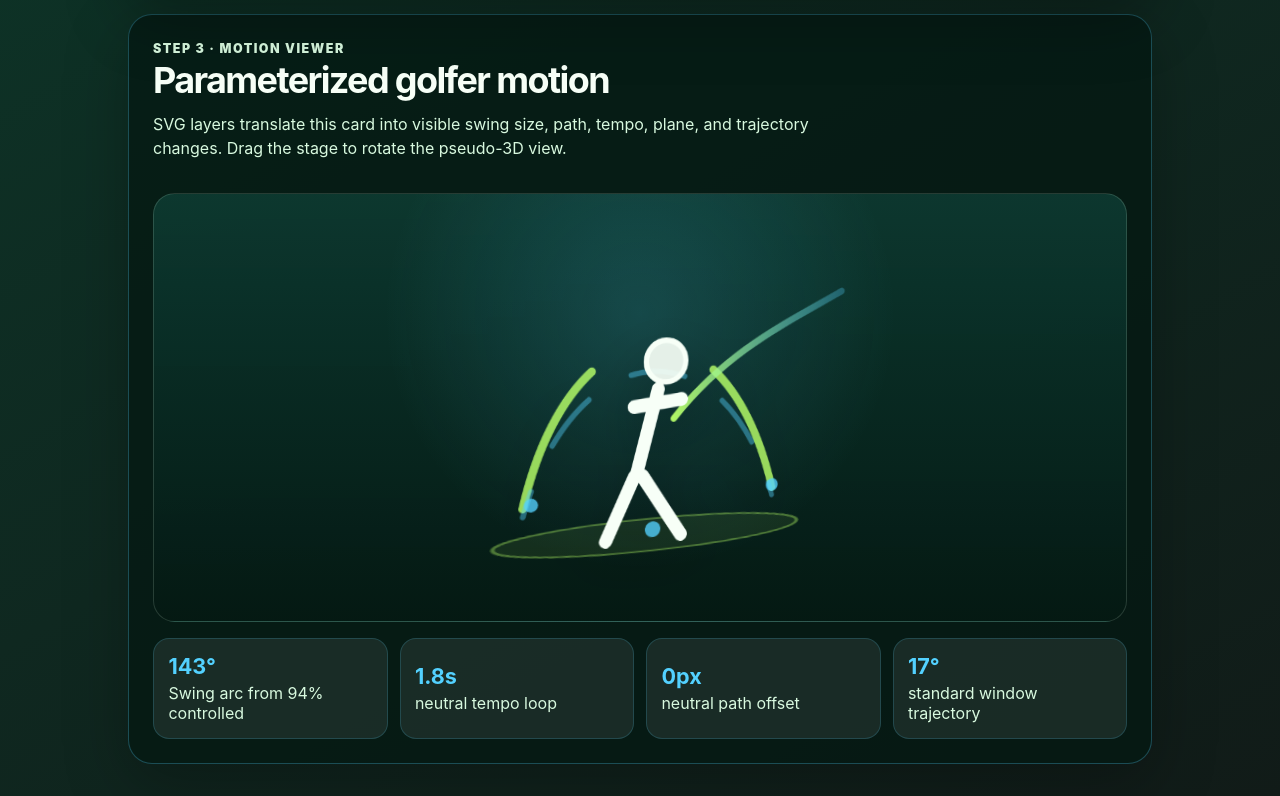
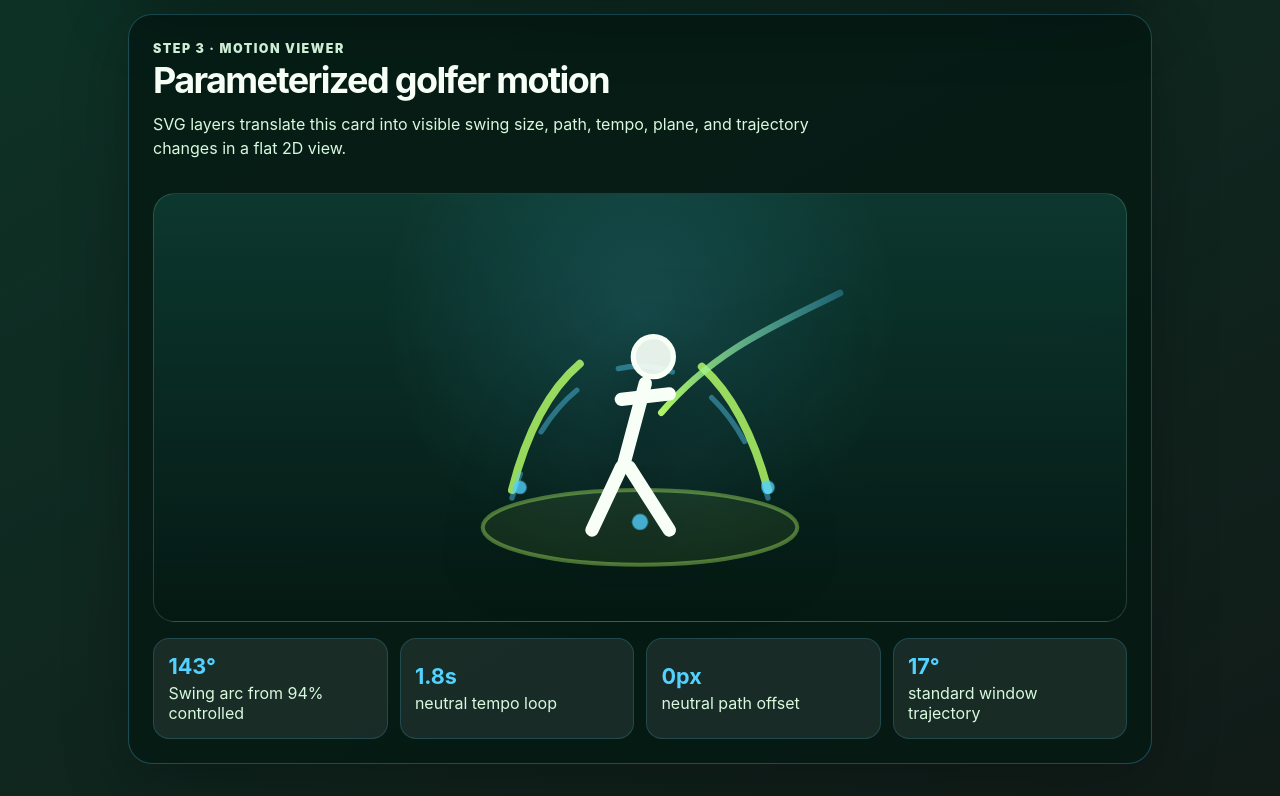
Before and after one commit to ys-laube/goodgolfform, a React (Vite) app: page / in a window 1280 px wide. Shown: the part 2676-3472 px from the top of the page. Built offline with nearby package versions, Linux system fonts and the light colour scheme.

Commit message:
omx(team): auto-checkpoint worker-2 [5]

```diff
--- a/src/components/SwingMotionViewer.tsx
+++ b/src/components/SwingMotionViewer.tsx
@@ -1,4 +1,4 @@
-import { useEffect, useMemo, useState, type CSSProperties, type PointerEvent } from 'react';
+import { useEffect, useMemo, useState, type CSSProperties } from 'react';
 import { currentMatchMedia } from '../browserEnvironment';
 import type { MotionParameters, SwingRecommendation } from '../domain/swingLabModels';
 
@@ -8,21 +8,6 @@ type SwingMotionViewerProps = {
   readonly forceReducedMotion?: boolean;
 };
 
-type Rotation = {
-  readonly x: number;
-  readonly y: number;
-};
-
-type DragState = {
-  readonly pointerId: number;
-  readonly startX: number;
-  readonly startY: number;
-  readonly origin: Rotation;
-};
-
-function clamp(value: number, min: number, max: number): number {
-  return Math.min(max, Math.max(min, value));
-}
 
 function formatValue(value: string): string {
   return value.replaceAll('-', ' ');
@@ -57,9 +42,6 @@ function usePrefersReducedMotion(forceReducedMotion = false): boolean {
 
 export function SwingMotionViewer({ parameters, recommendation, forceReducedMotion = false }: SwingMotionViewerProps) {
   const prefersReducedMotion = usePrefersReducedMotion(forceReducedMotion);
-  const [rotation, setRotation] = useState<Rotation>({ x: -10, y: 18 });
-  const [dragState, setDragState] = useState<DragState | null>(null);
-
   const visualState = useMemo(() => {
     const amplitude = parameters.arcDegrees / 2;
     const backswingRotation = -amplitude;
@@ -77,8 +59,6 @@ export function SwingMotionViewer({ parameters, recommendation, forceReducedMoti
   }, [parameters, prefersReducedMotion]);
 
   const viewerStyle = {
-    '--viewer-rotate-x': `${rotation.x}deg`,
-    '--viewer-rotate-y': `${rotation.y}deg`,
     '--swing-arc': `${parameters.arcDegrees}deg`,
     '--backswing-rotation': `${visualState.backswingRotation}deg`,
     '--finish-rotation': `${visualState.finishRotation}deg`,
@@ -89,37 +69,13 @@ export function SwingMotionViewer({ parameters, recommendation, forceReducedMoti
     '--swing-duration': `${parameters.animationDurationMs}ms`,
   } as CSSProperties;
 
-  function handlePointerDown(event: PointerEvent<HTMLDivElement>) {
-    event.currentTarget.setPointerCapture(event.pointerId);
-    setDragState({ pointerId: event.pointerId, startX: event.clientX, startY: event.clientY, origin: rotation });
-  }
-
-  function handlePointerMove(event: PointerEvent<HTMLDivElement>) {
-    if (!dragState || dragState.pointerId !== event.pointerId) {
-      return;
-    }
-
-    const deltaX = event.clientX - dragState.startX;
-    const deltaY = event.clientY - dragState.startY;
-    setRotation({
-      x: clamp(dragState.origin.x - deltaY * 0.22, -28, 18),
-      y: clamp(dragState.origin.y + deltaX * 0.28, -48, 48),
-    });
-  }
-
-  function stopDrag(event: PointerEvent<HTMLDivElement>) {
-    if (dragState?.pointerId === event.pointerId) {
-      setDragState(null);
-    }
-  }
-
   return (
     <section className="motion-viewer-panel" aria-labelledby="motion-viewer-title">
       <div className="section-heading motion-viewer-heading">
         <p className="eyebrow">Step 3 · Motion viewer</p>
         <h2 id="motion-viewer-title">Parameterized golfer motion</h2>
         <p>
-          SVG layers translate this card into visible swing size, path, tempo, plane, and trajectory changes. Drag the stage to rotate the pseudo-3D view.
+          SVG layers translate this card into visible swing size, path, tempo, plane, and trajectory changes in a flat 2D view.
         </p>
       </div>
 
@@ -128,11 +84,7 @@ export function SwingMotionViewer({ parameters, recommendation, forceReducedMoti
         style={viewerStyle}
         role="img"
         tabIndex={0}
-        aria-label={`Golfer motion viewer: ${parameters.accessibleSummary}. ${visualState.poseLabel}. Drag or swipe to rotate the stage.`}
-        onPointerDown={handlePointerDown}
-        onPointerMove={handlePointerMove}
-        onPointerUp={stopDrag}
-        onPointerCancel={stopDrag}
+        aria-label={`Golfer motion viewer: ${parameters.accessibleSummary}. ${visualState.poseLabel}. Flat 2D stage.`}
       >
         <div className="motion-stage-depth">
           <svg className="swing-arc-svg" viewBox="0 0 360 320" aria-hidden="true">
--- a/src/domain/copy.ts
+++ b/src/domain/copy.ts
@@ -2,7 +2,7 @@ export const productPrinciples = [
   'One-handed, outdoor-readable swing lab.',
   'Profile-aware distance feel and swing context stay approximate by design.',
   'Manual scenario inputs drive deterministic analysis cards.',
-  'Pseudo-3D motion values stay parameterized and dependency-free.',
+  'Flat motion values stay parameterized and dependency-free.',
 ] as const;
 
 export const nonGoals = [
--- a/src/styles.css
+++ b/src/styles.css
@@ -314,8 +314,6 @@ select optgroup {
     linear-gradient(180deg, rgba(14, 62, 53, 0.82), rgba(5, 25, 19, 0.92));
   display: grid;
   place-items: center;
-  perspective: 900px;
-  touch-action: none;
   user-select: none;
   outline: none;
 }
@@ -326,24 +324,18 @@ select optgroup {
 
 .motion-stage-depth {
   width: min(100%, 30rem);
-  transform: rotateX(var(--viewer-rotate-x)) rotateY(var(--viewer-rotate-y));
-  transform-style: preserve-3d;
-  transition: transform 180ms ease;
 }
 
 .swing-arc-svg {
   display: block;
   width: 100%;
   filter: drop-shadow(0 1.5rem 1.8rem rgba(0, 0, 0, 0.38));
-  transform: translateZ(2.5rem);
 }
 
 .ground-ring {
   fill: rgba(184, 255, 104, 0.08);
   stroke: rgba(184, 255, 104, 0.38);
   stroke-width: 3;
-  transform-origin: 180px 250px;
-  transform: rotateX(64deg);
 }
 
 .swing-plane,
```
Also changed, not shown: 2 other files (tests, documents, lock files or other folders).
